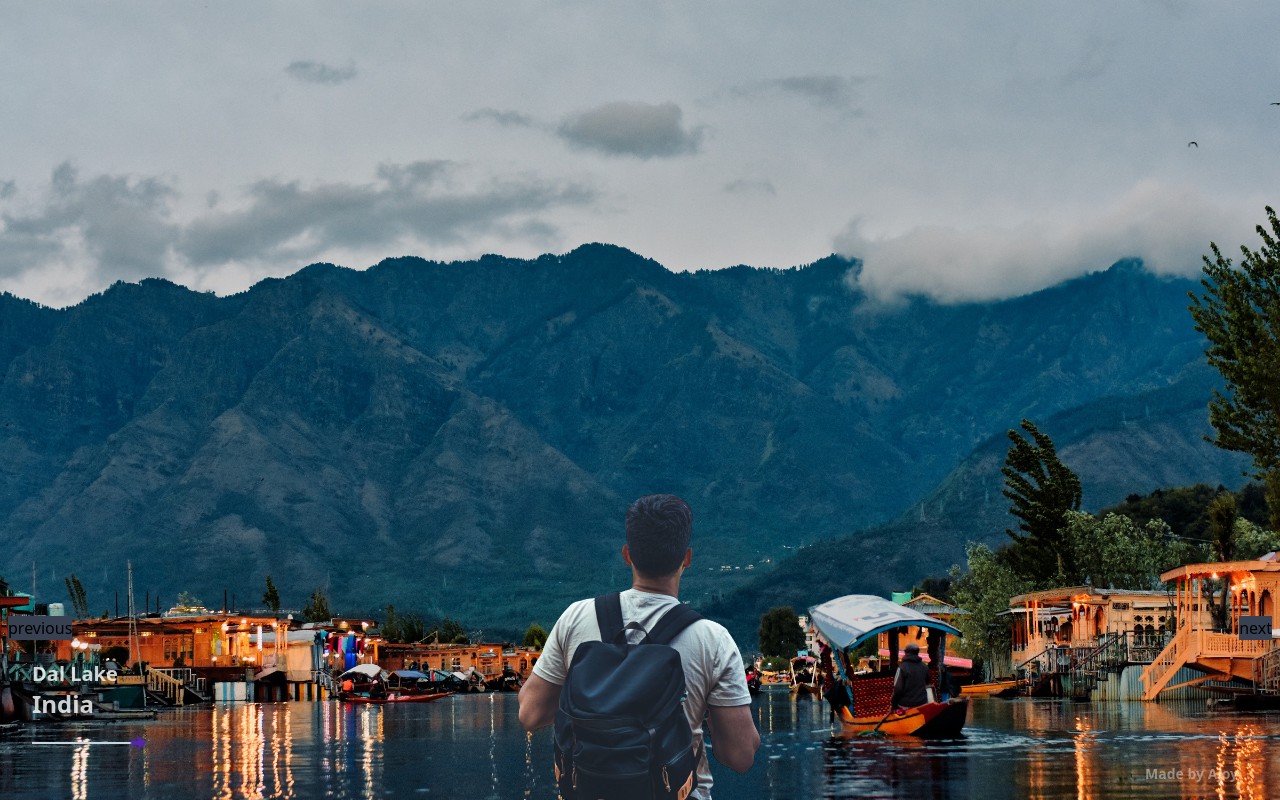
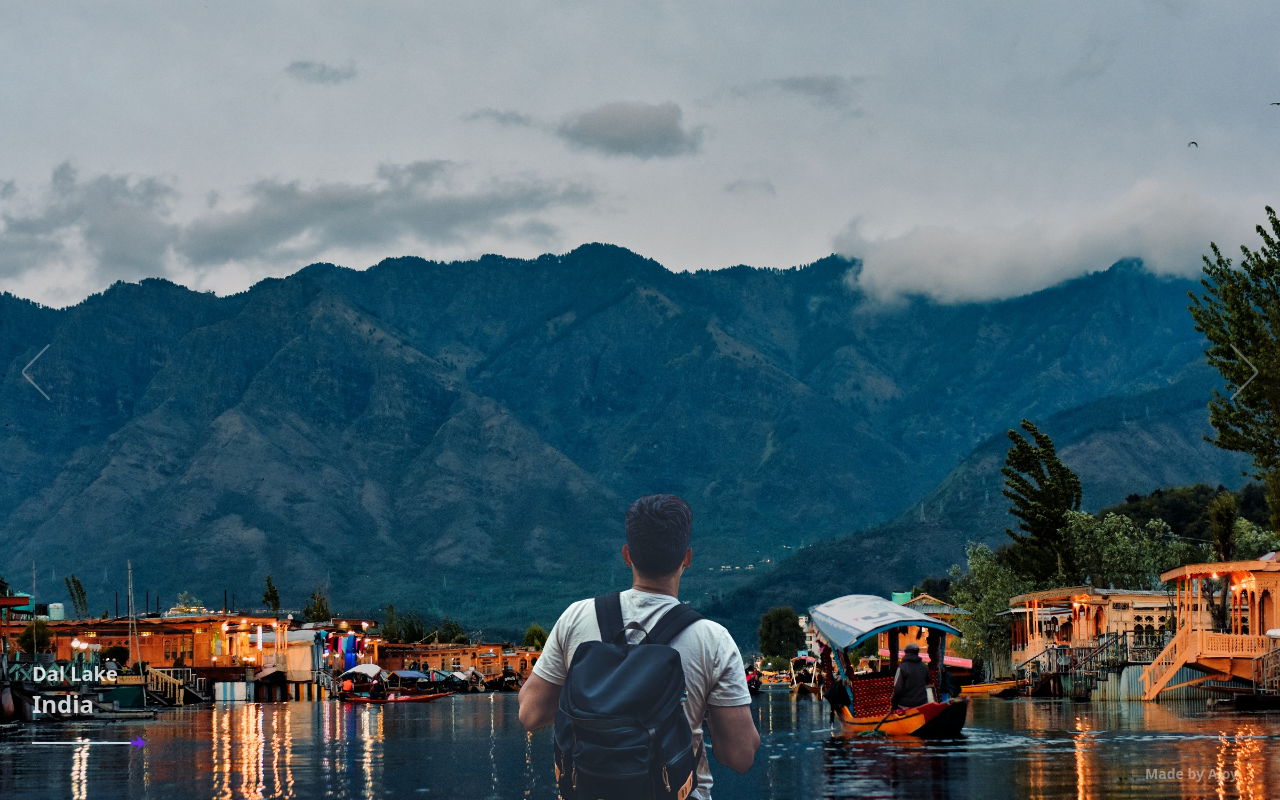
Before and after one commit to ajoykumardas12/go-places, a React (Vite) app: page / in a window 1280 px wide. Built offline with nearby package versions, Linux system fonts and the light colour scheme; grey boxes are pictures that could not be loaded.

Commit message:
next, previous buttons styling

```diff
--- a/src/components/MadeBy.tsx
+++ b/src/components/MadeBy.tsx
@@ -11,7 +11,7 @@ function MadeBy() {
       >
         Made by Ajoy{" "}
         <div className="opacity-0 group-hover:opacity-100 transition hidden sm:block">
-          <ExternalLink />
+          <ExternalLink iconClass="" />
         </div>
       </a>
     </div>
--- a/src/components/Progressbar.tsx
+++ b/src/components/Progressbar.tsx
@@ -10,7 +10,7 @@ function Progressbar({ time }: { time: number }) {
         className="h-full bg-slate-300 "
       ></motion.div>
       <motion.div
-        className="w-4 h-[16px] absolute -bottom-[7px] -left-3 bg-violet-800"
+        className="w-4 h-[16px] absolute -bottom-[7px] -left-3 bg-violet-700"
         style={{
           clipPath:
             "polygon(0% 47%, 10% 42%, 0% 20%, 27% 40%, 48% 36%, 35% 0, 40% 0, 77% 36%, 100% 48%, 100% 52%, 77% 64%, 35% 100%, 52% 64%, 27% 60%, 0 80%, 10% 58%, 0% 53%)",
--- a/src/components/Slide.tsx
+++ b/src/components/Slide.tsx
@@ -1,5 +1,5 @@
 import { MotionValue, motion, useTransform } from "framer-motion";
-import { PlaceType } from "../types/types";
+import { PlaceType } from "../types";
 
 function Slide({
   width,
--- a/src/components/Slider.tsx
+++ b/src/components/Slider.tsx
@@ -1,11 +1,13 @@
 // import { useEffect, useState } from "react";
 import places from "../data/places";
-import { useSpring } from "framer-motion";
+import { motion, useSpring } from "framer-motion";
 import { useWindowSize } from "../hooks/useWindowSize";
 import { useEffect, useRef, useState } from "react";
 import { useHasFocus } from "../hooks/useHasFocus";
 import Slide from "./Slide";
 import Progressbar from "./Progressbar";
+import RightArrow from "./icons/RightArrow";
+import LeftArrow from "./icons/LeftArrow";
 
 function Slider() {
   const [page, setPage] = useState(0);
@@ -82,17 +84,18 @@ function Slider() {
           <Progressbar key={page} time={slideDuration} />
         </div>
       )}
-      <button
-        onClick={nextSlide}
-        className="absolute bottom-40 right-2 bg-gray-700"
-      >
-        next
+      <button onClick={nextSlide} className="absolute bottom-2/4 right-2 group">
+        <motion.div whileTap={{ scale: 0.4 }}>
+          <RightArrow iconClass="w-10 h-10 sm:w-14 sm:h-14 fill-gray-400 group-hover:fill-violet-700 opacity-50 group-hover:opacity-100" />
+        </motion.div>
       </button>
       <button
         onClick={previousSlide}
-        className="absolute bottom-40 left-2 bg-gray-700"
+        className="absolute bottom-2/4 left-2 group"
       >
-        previous
+        <motion.div whileTap={{ scale: 0.4 }}>
+          <LeftArrow iconClass="w-10 h-10 sm:w-14 sm:h-14 fill-gray-400 group-hover:fill-violet-700 opacity-50 group-hover:opacity-100" />
+        </motion.div>
       </button>
     </div>
   );
--- /dev/null
+++ b/src/components/icons/Circle.tsx
@@ -0,0 +1,28 @@
+import { IconProps } from "../../types";
+
+function Circle({ iconClass }: IconProps) {
+  return (
+    <svg
+      width="56"
+      height="56"
+      viewBox="0 0 71.11 71.11"
+      xmlns="http://www.w3.org/2000/svg"
+      className={`${iconClass}`}
+    >
+      <g
+        id="Group_36"
+        data-name="Group 36"
+        transform="translate(-82.218 -919.107)"
+      >
+        <path
+          id="Path_16"
+          data-name="Path 16"
+          d="M117.773,990.216a35.555,35.555,0,1,1,35.555-35.554A35.6,35.6,0,0,1,117.773,990.216Zm0-68.109a32.555,32.555,0,1,0,32.555,32.555A32.592,32.592,0,0,0,117.773,922.107Z"
+          fill="#0d2b67"
+        />
+      </g>
+    </svg>
+  );
+}
+
+export default Circle;
--- a/src/components/icons/ExternalLink.tsx
+++ b/src/components/icons/ExternalLink.tsx
@@ -1,4 +1,6 @@
-function ExternalLink() {
+import { IconProps } from "../../types";
+
+function ExternalLink({ iconClass }: IconProps) {
   return (
     <svg
       xmlns="http://www.w3.org/2000/svg"
@@ -10,7 +12,7 @@ function ExternalLink() {
       strokeWidth="2"
       strokeLinecap="round"
       strokeLinejoin="round"
-      className="feather feather-external-link"
+      className={`feather feather-external-link ${iconClass}`}
     >
       <path d="M18 13v6a2 2 0 0 1-2 2H5a2 2 0 0 1-2-2V8a2 2 0 0 1 2-2h6"></path>
       <polyline points="15 3 21 3 21 9"></polyline>
--- /dev/null
+++ b/src/components/icons/LeftArrow.tsx
@@ -0,0 +1,27 @@
+import { IconProps } from "../../types";
+
+function LeftArrow({ iconClass }: IconProps) {
+  return (
+    <svg
+      width="56"
+      height="56"
+      viewBox="-19.04 0 75.803 75.803"
+      xmlns="http://www.w3.org/2000/svg"
+      className={`${iconClass}`}
+    >
+      <g
+        id="Group_64"
+        data-name="Group 64"
+        transform="translate(-624.082 -383.588)"
+      >
+        <path
+          id="Path_56"
+          data-name="Path 56"
+          d="M660.313,383.588a1.5,1.5,0,0,1,1.06,2.561l-33.556,33.56a2.528,2.528,0,0,0,0,3.564l33.556,33.558a1.5,1.5,0,0,1-2.121,2.121L625.7,425.394a5.527,5.527,0,0,1,0-7.807l33.556-33.559A1.5,1.5,0,0,1,660.313,383.588Z"
+        />
+      </g>
+    </svg>
+  );
+}
+
+export default LeftArrow;
--- /dev/null
+++ b/src/components/icons/RightArrow.tsx
@@ -0,0 +1,27 @@
+import { IconProps } from "../../types";
+
+function RightArrow({ iconClass }: IconProps) {
+  return (
+    <svg
+      width="56"
+      height="56"
+      viewBox="-19.04 0 75.804 75.804"
+      xmlns="http://www.w3.org/2000/svg"
+      className={`${iconClass}`}
+    >
+      <g
+        id="Group_65"
+        data-name="Group 65"
+        transform="translate(-831.568 -384.448)"
+      >
+        <path
+          id="Path_57"
+          data-name="Path 57"
+          d="M833.068,460.252a1.5,1.5,0,0,1-1.061-2.561l33.557-33.56a2.53,2.53,0,0,0,0-3.564l-33.557-33.558a1.5,1.5,0,0,1,2.122-2.121l33.556,33.558a5.53,5.53,0,0,1,0,7.807l-33.557,33.56A1.5,1.5,0,0,1,833.068,460.252Z"
+        />
+      </g>
+    </svg>
+  );
+}
+
+export default RightArrow;
--- a/src/data/places.ts
+++ b/src/data/places.ts
@@ -1,4 +1,6 @@
-const places = [
+import { PlaceType } from "../types";
+
+const places: PlaceType[] = [
   {
     id: "0519c3c8-fd2f-4d2a-99cb-11ea471e1958",
     name: "Dal Lake",
--- a/src/types/types.ts
+++ b/src/types/index.ts
@@ -4,3 +4,7 @@ export interface PlaceType {
   country: string;
   imageSrc: string;
 }
+
+export interface IconProps {
+  iconClass: string;
+}
```
